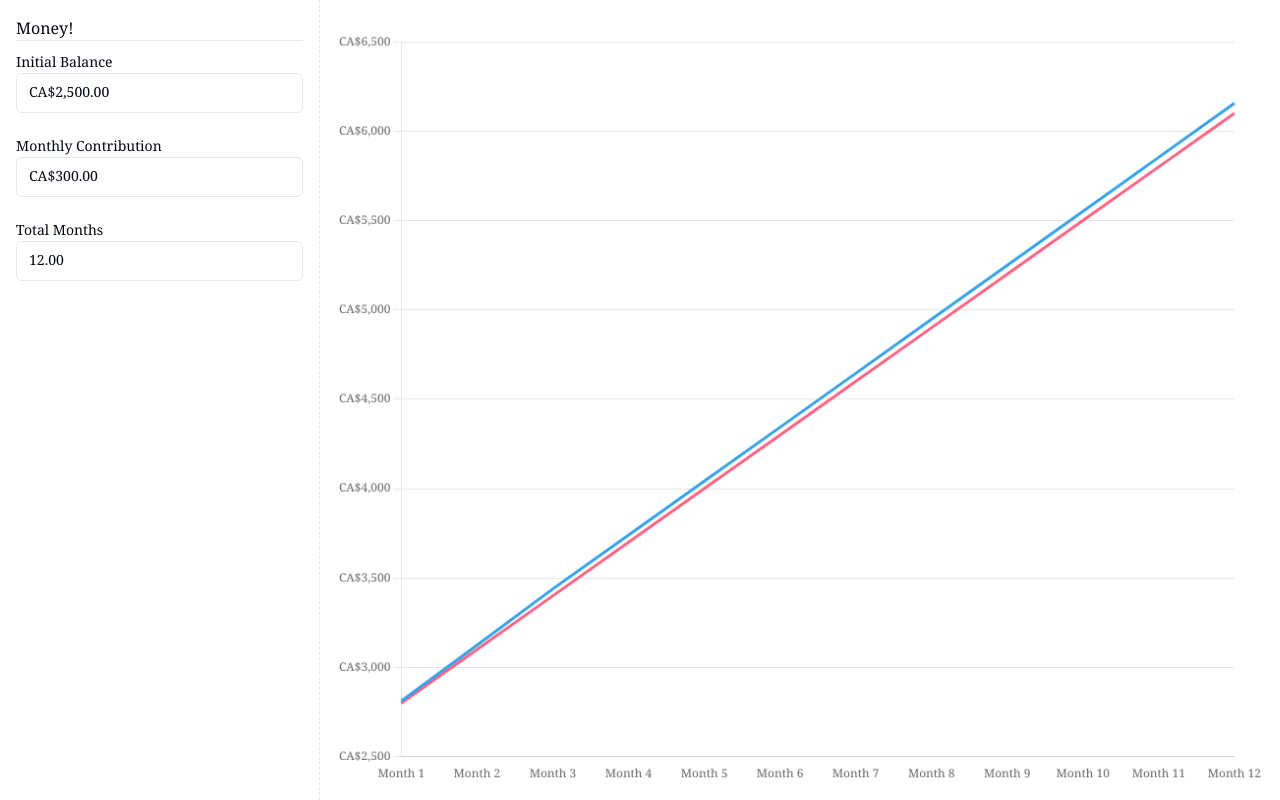
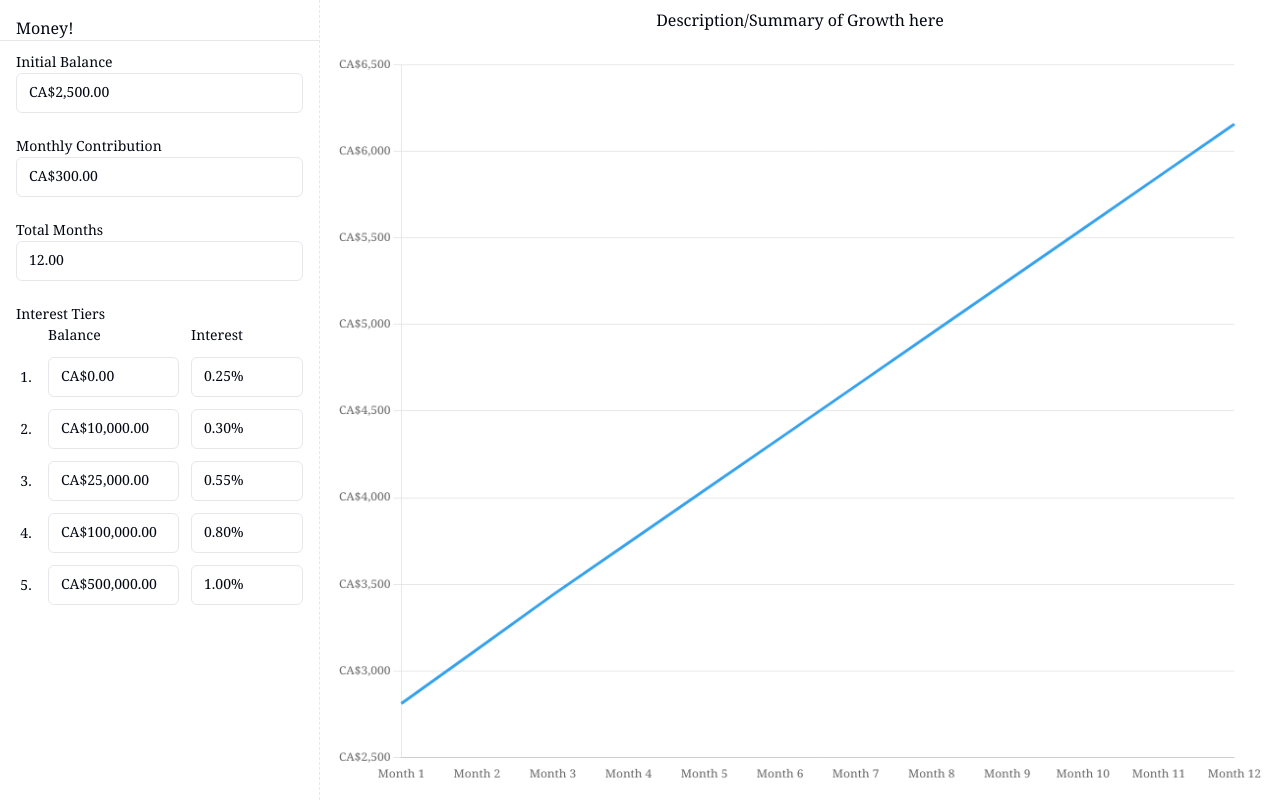
Before and after one commit to iammola/savings-projection, a Svelte app: page / in a window 1280 px wide. Built offline with nearby package versions, Linux system fonts and the light colour scheme.

Commit message:
✨ feat: add interest tiers

```diff
--- a/package.json
+++ b/package.json
@@ -14,7 +14,7 @@
     "@tailwindcss/vite": "^4.1.4",
     "@tsconfig/svelte": "^5.0.4",
     "@types/node": "^22.14.1",
-    "bits-ui": "^1.3.19",
+    "bits-ui": "^1.4.7",
     "prettier": "^3.5.3",
     "prettier-plugin-svelte": "^3.3.3",
     "prettier-plugin-tailwindcss": "^0.6.11",
@@ -29,6 +29,7 @@
     "vite": "^6.3.3"
   },
   "dependencies": {
+    "@lucide/svelte": "^0.509.0",
     "chart.js": "^4.4.9",
     "clsx": "^2.1.1"
   }
--- a/src/App.svelte
+++ b/src/App.svelte
@@ -5,6 +5,7 @@
   import Chart from "$lib/components/Chart.svelte";
   import { Label } from "$lib/components/shadcn/label";
   import NumberInput from "$lib/components/NumberInput.svelte";
+  import NumberTiers from "$lib/components/NumberTiers.svelte";
 
   const totalAnimationDuration = 2e3;
   const animationDuration = (ctx: { dataIndex: number } | { index: number }) =>
@@ -20,18 +21,22 @@
   let initialBalance = $state(2500);
   let monthlyContribution = $state(300);
   let totalMonths = $state(12 /* 1 Year */);
+  let interestTiers = $state([
+    { min: 0, rate: 0.25 },
+    { min: 10e3, rate: 0.3 },
+    { min: 25e3, rate: 0.55 },
+    { min: 10e4, rate: 0.8 },
+    { min: 5e5, rate: 1 },
+  ]);
 
   const bonusInterest = [
     { minMonth: 0, maxMonth: 2, rate: 5 }, // Between the first 3 months, give an additional 5% interest
     { minContribution: 200, rate: 0.25 }, // Give an additional 0.25% interest if the closing balance is 200 more than the previous month
   ];
-  const interestTiers = [
-    { min: 0, rate: 0.25 },
-    { min: 10e3, rate: 0.3 },
-    { min: 25e3, rate: 0.55 },
-    { min: 10e4, rate: 0.8 },
-    { min: 5e5, rate: 1 },
-  ];
+
+  $effect(() => {
+    $inspect(interestTiers).with(console.log);
+  });
 
   const data = $derived(calculateAccountGrowth(initialBalance, monthlyContribution, totalMonths));
 
@@ -67,9 +72,9 @@
 </script>
 
 <div class="grid h-screen w-screen grid-cols-[25%_minmax(0,1fr)] divide-x divide-dashed *:min-h-0">
-  <aside class="flex flex-col gap-2 divide-y p-4">
+  <aside class="flex flex-col gap-2 divide-y py-4 *:px-4">
     <h1>Money!</h1>
-    <section class="space-y-5">
+    <section class="space-y-5 overflow-y-auto">
       <div>
         <Label>Initial Balance</Label>
         <NumberInput type="currency" bind:value={initialBalance} />
@@ -82,18 +87,19 @@
         <Label>Total Months</Label>
         <NumberInput bind:value={totalMonths} min={2} />
       </div>
+      <div>
+        <Label>Interest Tiers</Label>
+        <NumberTiers bind:value={interestTiers} />
+      </div>
     </section>
   </aside>
   <main class="flex flex-col items-center justify-center-safe gap-4 p-2 *:min-h-0">
-    <p></p>
+    <p>Description/Summary of Growth here</p>
     <Chart
       type="line"
       data={{
         labels: data.map((d) => d.label),
-        datasets: [
-          { label: "Balance", data: data.map((d) => d.balance), normalized: true, pointRadius: 0 },
-          { label: "Total Invested", data: data.map((d) => d.invested), normalized: true, pointRadius: 0 },
-        ],
+        datasets: [{ label: "Balance", data: data.map((d) => d.balance), normalized: true, pointRadius: 0 }],
       }}
       options={{
         maintainAspectRatio: false,
--- a/src/lib/components/NumberInput.svelte
+++ b/src/lib/components/NumberInput.svelte
@@ -1,12 +1,8 @@
 <script lang="ts">
   import { Input } from "$lib/components/shadcn/input";
-  import type { ComponentProps } from "svelte";
-  import type { Action } from "svelte/action";
-
-  const formatter = new Intl.NumberFormat(undefined, { style: "currency", currency: "CAD" });
 
   interface Props {
-    type?: "currency" | "number";
+    type?: "currency" | "percent" | "number";
     value?: number;
     min?: number;
     max?: number;
@@ -18,11 +14,23 @@
 
   let inputEl = $state<HTMLInputElement | null>(null);
 
+  const formatter = $derived(
+    new Intl.NumberFormat(
+      undefined,
+      type === "percent" ? { style: "percent", minimumFractionDigits: 2 }
+      : type === "currency" ? { style: "currency", currency: "CAD" }
+      : {},
+    ),
+  );
+
   const formatted = $derived.by(() => {
     if (value == null) return "";
-    if (isEditing || type !== "currency") return value.toFixed(2);
 
-    return formatter.format(value ?? 0);
+    if (isEditing || type === "number") return value.toFixed(2);
+
+    if (type === "currency") return formatter.format(value);
+
+    if (type === "percent") return formatter.format(value / 100);
   });
 
   function finishEditing() {
--- /dev/null
+++ b/src/lib/components/NumberTiers.svelte
@@ -0,0 +1,54 @@
+<script lang="ts">
+  import { CircleAlertIcon } from "@lucide/svelte";
+
+  import * as Tooltip from "$lib/components/shadcn/tooltip";
+  import NumberInput from "$lib/components/NumberInput.svelte";
+
+  let { value = $bindable() }: Props = $props();
+
+  let storedTiers = $state($state.snapshot(value));
+
+  const invalidTierIndex = $derived(
+    storedTiers.findIndex((tier, idx, arr) => idx < arr.length - 1 && tier.min >= arr[idx + 1].min),
+  );
+
+  $effect(() => {
+    if (invalidTierIndex < 0) value = $state.snapshot(storedTiers);
+  });
+
+  interface Props {
+    value: Array<{ min: number; rate: number }>;
+  }
+</script>
+
+<Tooltip.Provider>
+  <div class="grid grid-cols-[max-content_minmax(0,1fr)_max-content] gap-3">
+    <div class="col-span-full grid grid-cols-subgrid items-center">
+      <div></div>
+      <div class="text-sm">Balance</div>
+      <div class="text-sm">Interest</div>
+    </div>
+    {#each storedTiers as tier, tierIndex (tierIndex)}
+      <div class="col-span-full grid grid-cols-subgrid items-center">
+        <div class="w-5 text-center text-sm">
+          {#if invalidTierIndex === tierIndex}
+            <Tooltip.Root>
+              <Tooltip.Trigger class="text-red-500">
+                <CircleAlertIcon class="aspect-square size-full" />
+              </Tooltip.Trigger>
+              <Tooltip.Content collisionPadding={10}>The balance cannot be more than the next item</Tooltip.Content>
+            </Tooltip.Root>
+          {:else}
+            {tierIndex + 1}.
+          {/if}
+        </div>
+        <div>
+          <NumberInput type="currency" bind:value={tier.min} min={tierIndex < 1 ? 0 : value[tierIndex - 1].min} />
+        </div>
+        <div class="w-28">
+          <NumberInput type="percent" bind:value={tier.rate} min={0} max={1} />
+        </div>
+      </div>
+    {/each}
+  </div>
+</Tooltip.Provider>
--- /dev/null
+++ b/src/lib/components/shadcn/tooltip/index.ts
@@ -0,0 +1,18 @@
+import { Tooltip as TooltipPrimitive } from "bits-ui";
+import Content from "./tooltip-content.svelte";
+
+const Root = TooltipPrimitive.Root;
+const Trigger = TooltipPrimitive.Trigger;
+const Provider = TooltipPrimitive.Provider;
+
+export {
+  Root,
+  Trigger,
+  Content,
+  Provider,
+  //
+  Root as Tooltip,
+  Content as TooltipContent,
+  Trigger as TooltipTrigger,
+  Provider as TooltipProvider,
+};
--- /dev/null
+++ b/src/lib/components/shadcn/tooltip/tooltip-content.svelte
@@ -0,0 +1,21 @@
+<script lang="ts">
+  import { Tooltip as TooltipPrimitive } from "bits-ui";
+  import { cn } from "$lib/utils.js";
+
+  let {
+    ref = $bindable(null),
+    class: className,
+    sideOffset = 4,
+    ...restProps
+  }: TooltipPrimitive.ContentProps = $props();
+</script>
+
+<TooltipPrimitive.Content
+  bind:ref
+  {sideOffset}
+  class={cn(
+    "z-50 animate-in overflow-hidden rounded-md border bg-popover px-3 py-1.5 text-sm text-popover-foreground shadow-md fade-in-0 zoom-in-95 data-[side=bottom]:slide-in-from-top-2 data-[side=left]:slide-in-from-right-2 data-[side=right]:slide-in-from-left-2 data-[side=top]:slide-in-from-bottom-2 data-[state=closed]:animate-out data-[state=closed]:fade-out-0 data-[state=closed]:zoom-out-95",
+    className,
+  )}
+  {...restProps}
+/>
```
Also changed, not shown: 1 other file (tests, documents, lock files or other folders).
